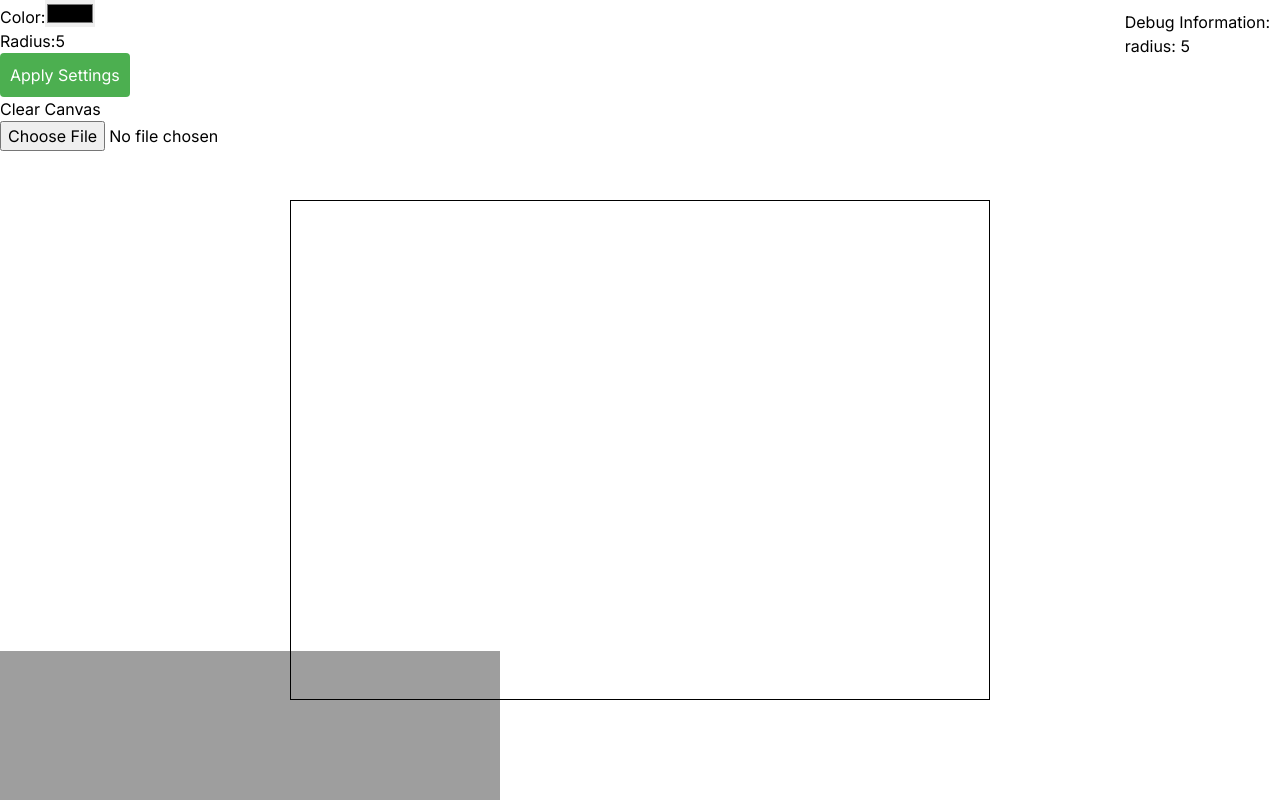
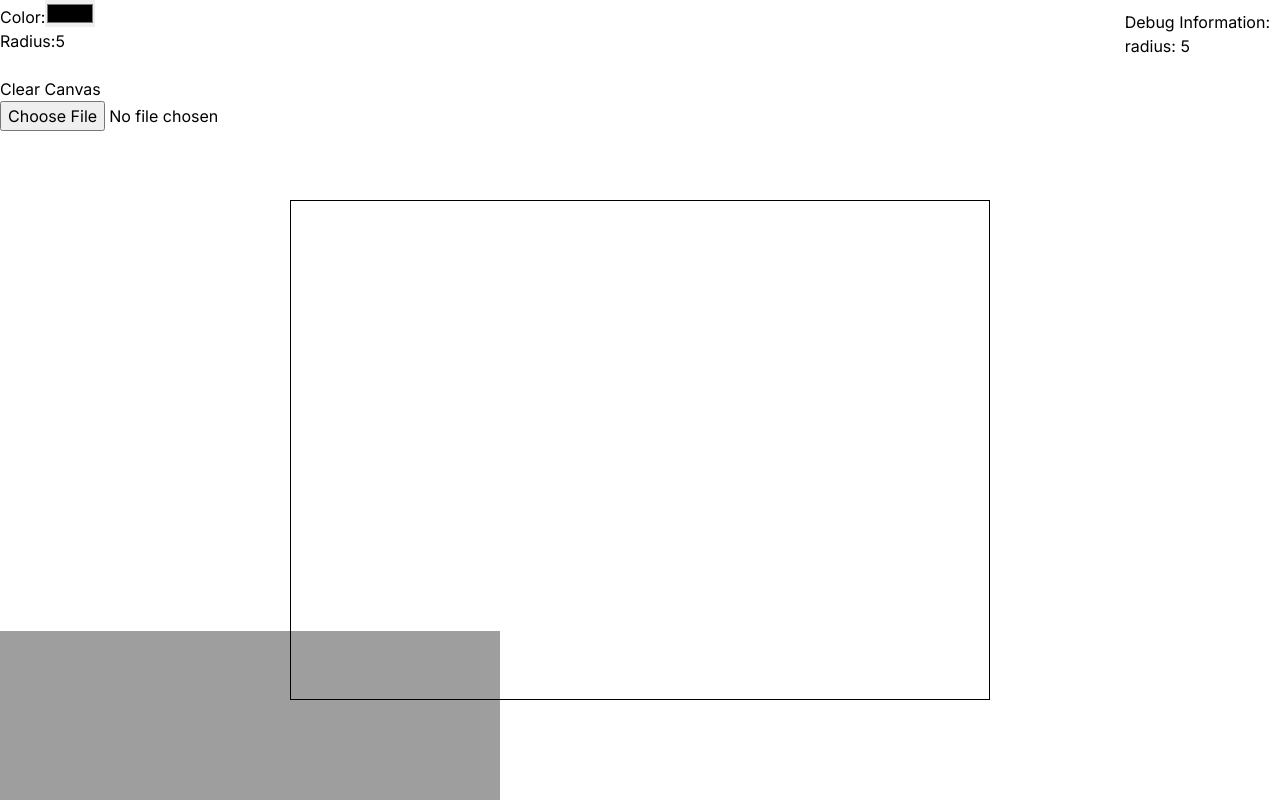
Before and after one commit to Nockiest/mapping-software, a Next.js app: page /canvasEditor in a window 1280 px wide. Shown: the top 800 px of the page. Built offline with nearby package versions, Linux system fonts and the light colour scheme.

Commit message:
updating settings without a button

```diff
--- a/app/canvasEditor/CanvasSettings.tsx
+++ b/app/canvasEditor/CanvasSettings.tsx
@@ -1,4 +1,4 @@
-import { useState, useContext } from "react";
+import { useState, useContext, useEffect } from "react";
 import CanvasClear from "@/app/components/ClearCanvas";// Adjust the import path based on your project structure
 import { CanvasContext } from "./page";
 
@@ -19,9 +19,13 @@ const CanvasSettings: React.FC<CanvasSettingsProps> = ({ onSettingsChange  }) =>
     setRadius(parseInt(e.target.value, 10));
   };
 
-  const handleApplySettings = () => {
-    onSettingsChange(color, radius);
-  };
+  // const handleApplySettings = () => {
+  //   onSettingsChange(color, radius);
+  // };
+
+  useEffect(() => {
+    onSettingsChange(color, radius)
+  }, [color, radius])
 
   return (
     <div>
@@ -35,7 +39,7 @@ const CanvasSettings: React.FC<CanvasSettingsProps> = ({ onSettingsChange  }) =>
         <input type="number" value={radius} onChange={handleRadiusChange} />
       </label>
       <br />
-      <button
+      {/* <button
         style={{
           backgroundColor: '#4CAF50',
           color: 'white',
@@ -47,7 +51,7 @@ const CanvasSettings: React.FC<CanvasSettingsProps> = ({ onSettingsChange  }) =>
         onClick={handleApplySettings}
       >
         Apply Settings
-      </button>
+      </button> */}
       <br />
       <CanvasClear canvasRef={canvasRef} />
     </div>
--- a/app/canvasEditor/page.tsx
+++ b/app/canvasEditor/page.tsx
@@ -48,7 +48,7 @@ export const useBackground = () => {
 
 // Now, your Page component using the CanvasProvider and the useCanvas hook
 const Page: React.FC = () => {
-  const canvasRef = useCanvas();
+  // const canvasRef = useCanvas();
   const [drawingSettings, setDrawingSettings] = useState<{ color: string; radius: number }>({
     color: '#000000',
     radius: 5,
```
